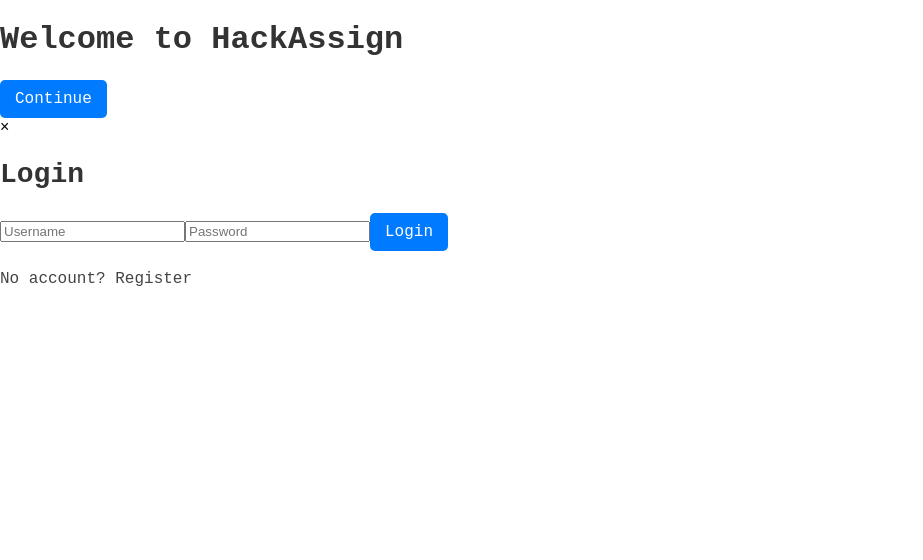
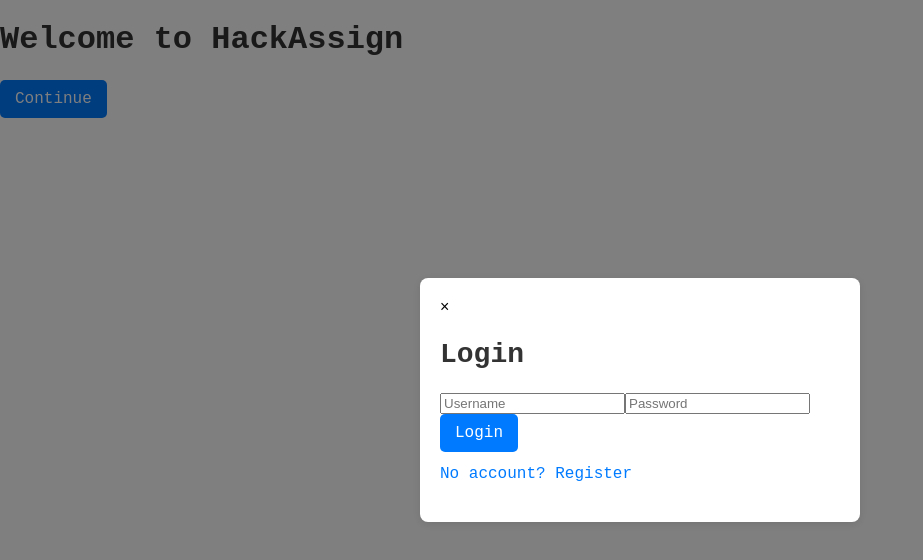
Before and after one commit to aryputh/hackassign-project, a React (Create React App) app in the folder frontend/: page / in a window 1280 px wide. Both pictures are taken after a click on the button "Continue". Shown: the top 560 px of the page, without its empty margins (0-923 px from the left). Built offline with nearby package versions, Linux system fonts and the light colour scheme; no server answers.

Commit message:
fixed styling for login/register

```diff
--- a/frontend/src/components/AuthPopup.js
+++ b/frontend/src/components/AuthPopup.js
@@ -50,8 +50,8 @@ const AuthPopup = ({ closePopup }) => {
     };
 
     return (
-        <div className="auth-popup-overlay">
-            <div className="auth-popup">
+        <div className="popup-overlay">
+            <div className="popup-content">
                 <span className="close-btn" onClick={closePopup}>&times;</span>
                 <h2>{isRegistering ? "Register" : "Login"}</h2>
                 {error && <p className="error">{error}</p>}
--- a/frontend/src/styles/global.css
+++ b/frontend/src/styles/global.css
@@ -137,3 +137,13 @@ a:hover {
     text-align: left;
     cursor: pointer;
 }
+
+.switch-link {
+    color: #007bff;
+    cursor: pointer;
+    margin-top: 10px;
+}
+
+.switch-link:hover {
+    text-decoration: underline;
+}
```
